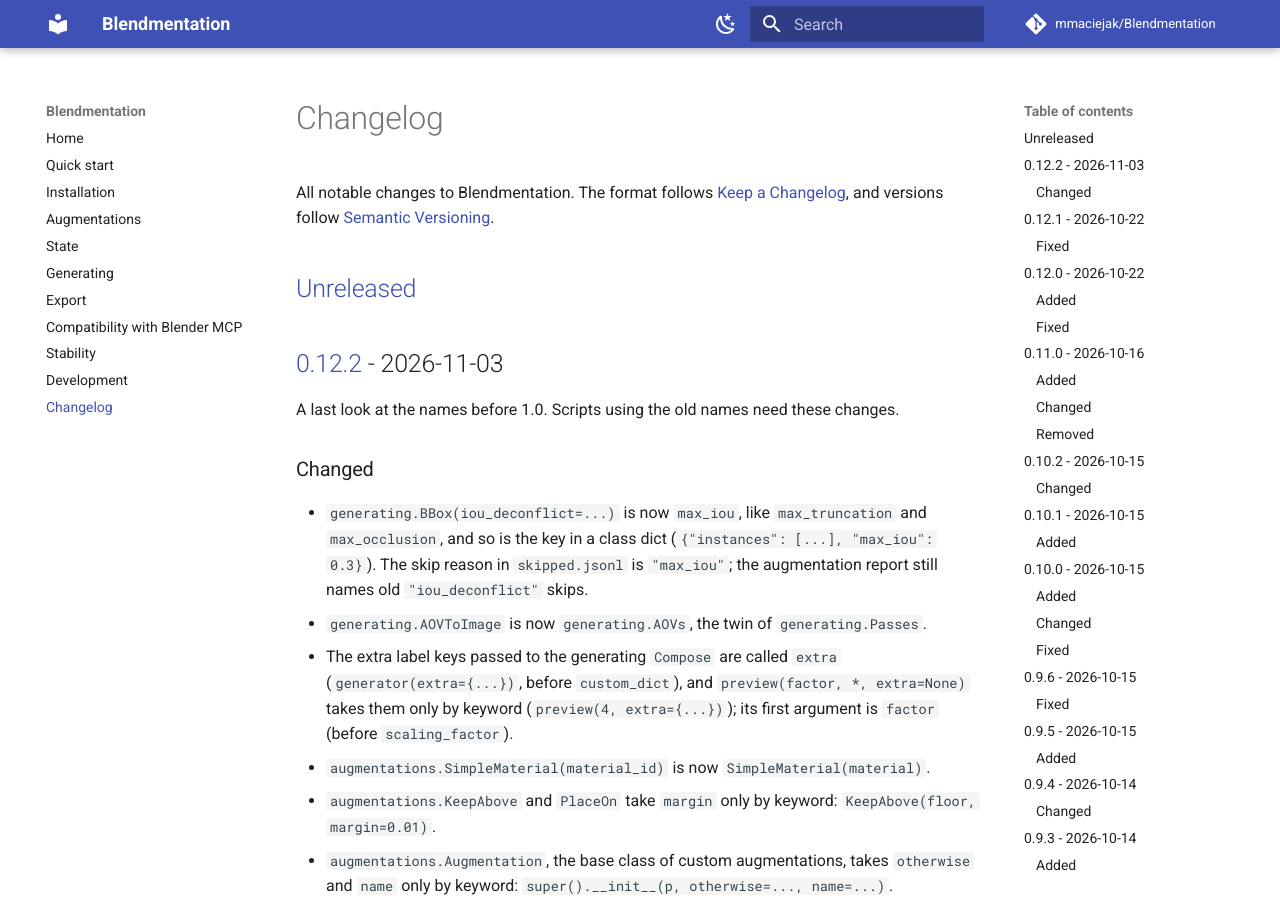
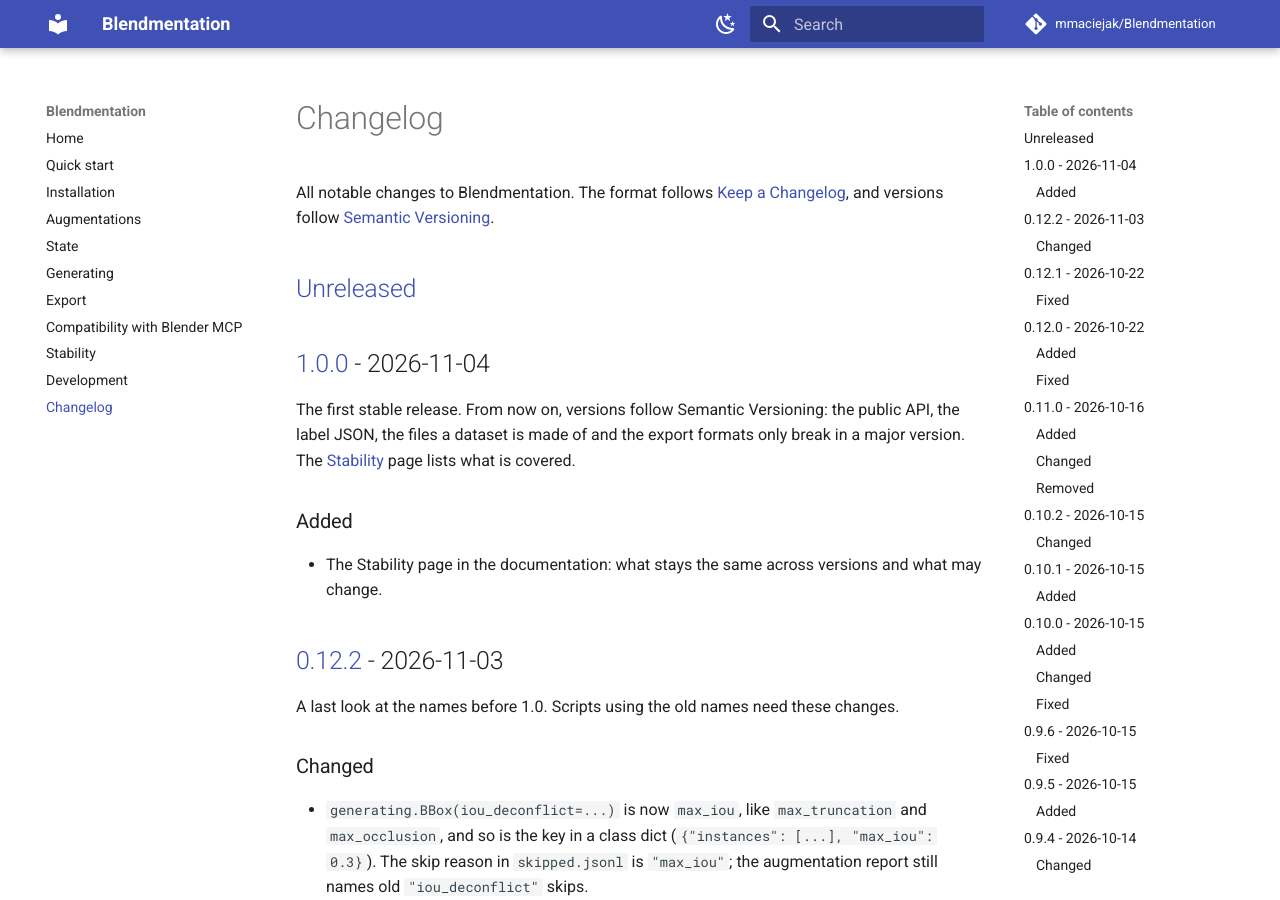
Before and after one commit to mmaciejak/Blendmentation, an MkDocs documentation site: the page built from docs/changelog.md, in a window 1280 px wide and 900 px high. Built offline with MkDocs 1.6.1 and Material for MkDocs 9.7.7, drawn with Linux system fonts in a browser that asks for light colours; comment, search, counter and statistics services are not loaded.

Commit message:
release 1.0.0
Stable: Production/Stable classifier, the Stability page without the 0.x wording and
saying that methods left out of the API reference aren't covered.

Co-Authored-By: Claude Opus 5.5 <noreply@anthropic.com>

```diff
--- a/CHANGELOG.md
+++ b/CHANGELOG.md
@@ -5,6 +5,18 @@ All notable changes to Blendmentation. The format follows
 [Semantic Versioning](https://semver.org/).
 
 ## [Unreleased]
+
+## [1.0.0] - 2026-11-04
+
+The first stable release. From now on, versions follow Semantic Versioning: the public
+API, the label JSON, the files a dataset is made of and the export formats only break
+in a major version. The [Stability](https://blendmentation.docs.csmx.eu/stability/)
+page lists what is covered.
+
+### Added
+
+- The Stability page in the documentation: what stays the same across versions and
+  what may change.
 
 ## [0.12.2] - 2026-11-03
 
@@ -618,7 +630,8 @@ A last look at the names before 1.0. Scripts using the old names need these chan
 - Export to COCO, YOLO and Pascal VOC.
 - Runs inside Blender and with `bpy` as a Python module.
 
-[Unreleased]: https://github.com/mmaciejak/Blendmentation/compare/v0.12.2...dev
+[Unreleased]: https://github.com/mmaciejak/Blendmentation/compare/v1.0.0...dev
+[1.0.0]: https://github.com/mmaciejak/Blendmentation/compare/v0.12.2...v1.0.0
 [0.12.2]: https://github.com/mmaciejak/Blendmentation/compare/v0.12.1...v0.12.2
 [0.12.1]: https://github.com/mmaciejak/Blendmentation/compare/v0.12.0...v0.12.1
 [0.12.0]: https://github.com/mmaciejak/Blendmentation/compare/v0.11.0...v0.12.0
--- a/blendmentation/__init__.py
+++ b/blendmentation/__init__.py
@@ -4,7 +4,7 @@
 bl_info = {
     "name": "Blendmentation",
     "author": "Maciej Maciejak",
-    "version": (0, 12, 2),
+    "version": (1, 0, 0),
     "blender": (4, 2, 0),
     "location": "Node Editor and 3D Viewport > Sidebar > Blendmentation",
     "description": "Synthetic datasets from Blender scenes. Copies a Node augmentation with the inputs of the active "
--- a/pyproject.toml
+++ b/pyproject.toml
@@ -4,7 +4,7 @@ build-backend = "setuptools.build_meta"
 
 [project]
 name = "blendmentation"
-version = "0.12.2"
+version = "1.0.0"
 description = "Synthetic, augmented training datasets from Blender scenes"
 readme = "README.md"
 license = "AGPL-3.0-or-later"
@@ -13,7 +13,7 @@ requires-python = ">=3.11"
 authors = [{ name = "Maciej Maciejak", email = "contact@csmx.eu" }]
 keywords = ["blender", "synthetic data", "data augmentation", "computer vision", "dataset"]
 classifiers = [
-    "Development Status :: 4 - Beta",
+    "Development Status :: 5 - Production/Stable",
     "Intended Audience :: Science/Research",
     "Programming Language :: Python :: 3",
     "Programming Language :: Python :: 3.11",
```
Also changed, not shown: docs/stability.md (+8 -3 lines).
